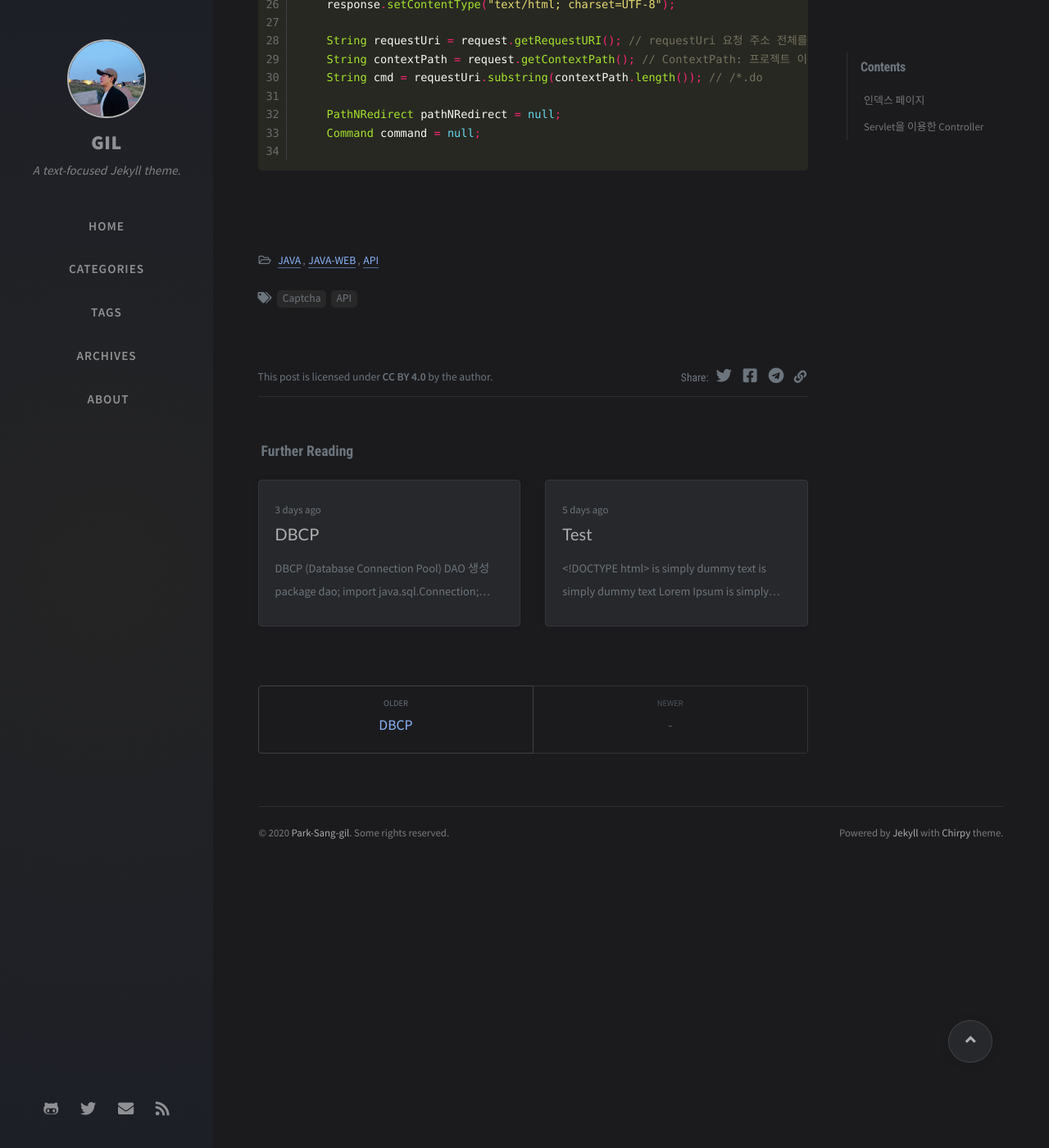
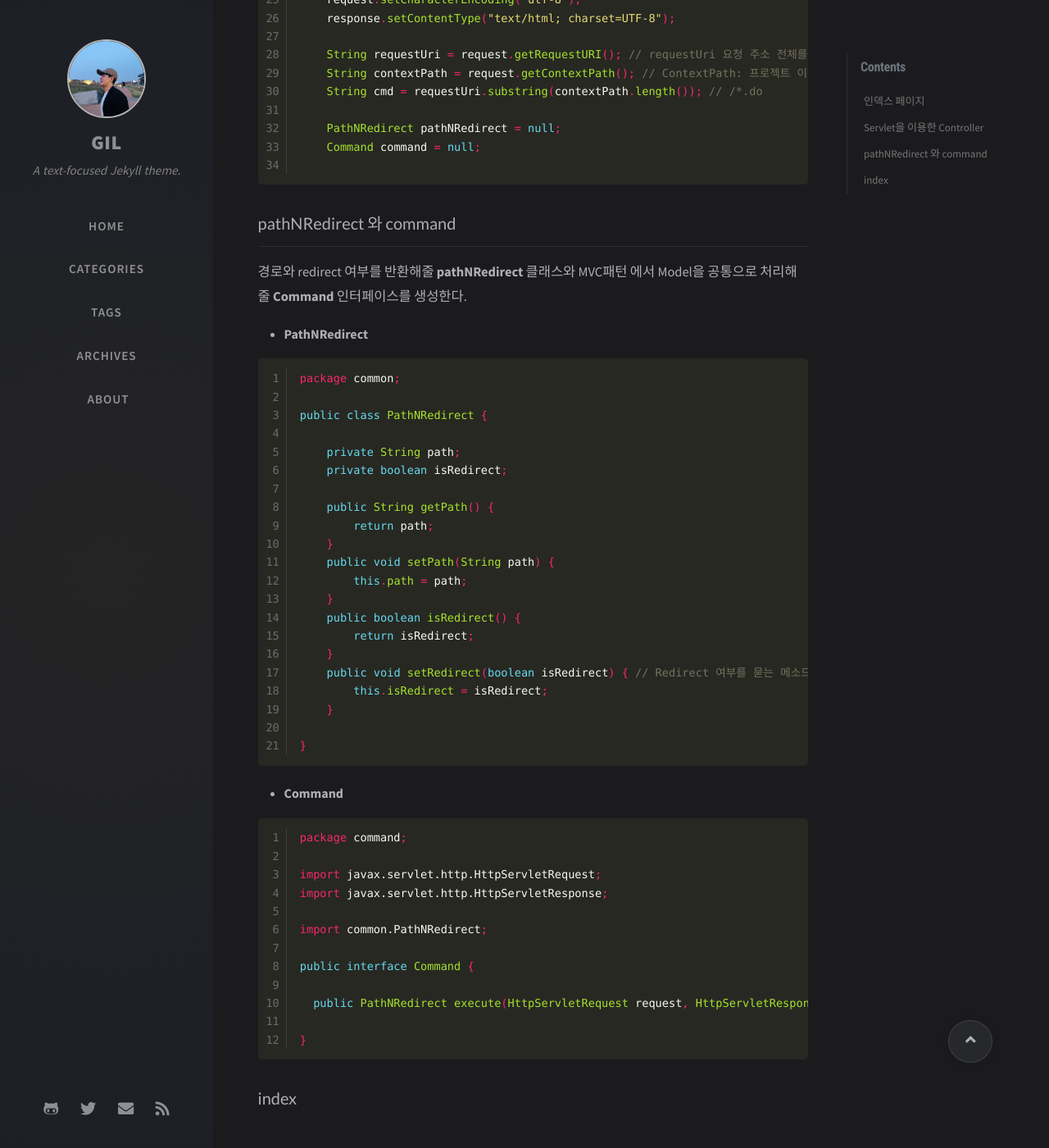
Before and after one commit to fkdl3010/fkdl3010.github.io, a Jekyll site: the page built from _posts/2020-12-21-Captcha.md, in a window 1280 px wide and 1400 px high, scrolled down 1498 px. Shown: the whole window at 82% size. Built offline with Jekyll 4.4.1, drawn with Linux system fonts in a browser that asks for light colours; nearby versions of some CDN libraries; comment, search, counter and statistics services are not loaded.

Commit message:
add content

````diff
--- a/_posts/2020-12-21-Captcha.md
+++ b/_posts/2020-12-21-Captcha.md
@@ -36,6 +36,8 @@ tags: [Captcha, API]
 
 ### Servlet을 이용한 Controller
 
+---
+
 ```java
 package controller;
 
@@ -72,3 +74,54 @@ protected void doGet(HttpServletRequest request, HttpServletResponse response) t
     Command command = null;
 
 ```
+
+### pathNRedirect 와 command
+
+---
+
+경로와 redirect 여부를 반환해줄 __pathNRedirect__ 클래스와 MVC패턴 에서 Model을 공통으로 처리해줄 __Command__ 인터페이스를 생성한다.
+
+- __PathNRedirect__
+
+```java
+package common;
+
+public class PathNRedirect {
+
+    private String path;
+    private boolean isRedirect;
+
+    public String getPath() {
+        return path;
+    }
+    public void setPath(String path) {
+        this.path = path;
+    }
+    public boolean isRedirect() {
+        return isRedirect;
+    }
+    public void setRedirect(boolean isRedirect) { // Redirect 여부를 묻는 메소드 true: forward | false: redirect
+        this.isRedirect = isRedirect;
+    }
+
+}
+```
+
+- __Command__
+
+```java
+package command;
+
+import javax.servlet.http.HttpServletRequest;
+import javax.servlet.http.HttpServletResponse;
+
+import common.PathNRedirect;
+
+public interface Command {
+
+  public PathNRedirect execute(HttpServletRequest request, HttpServletResponse response);
+
+}
+```
+
+### index
````
